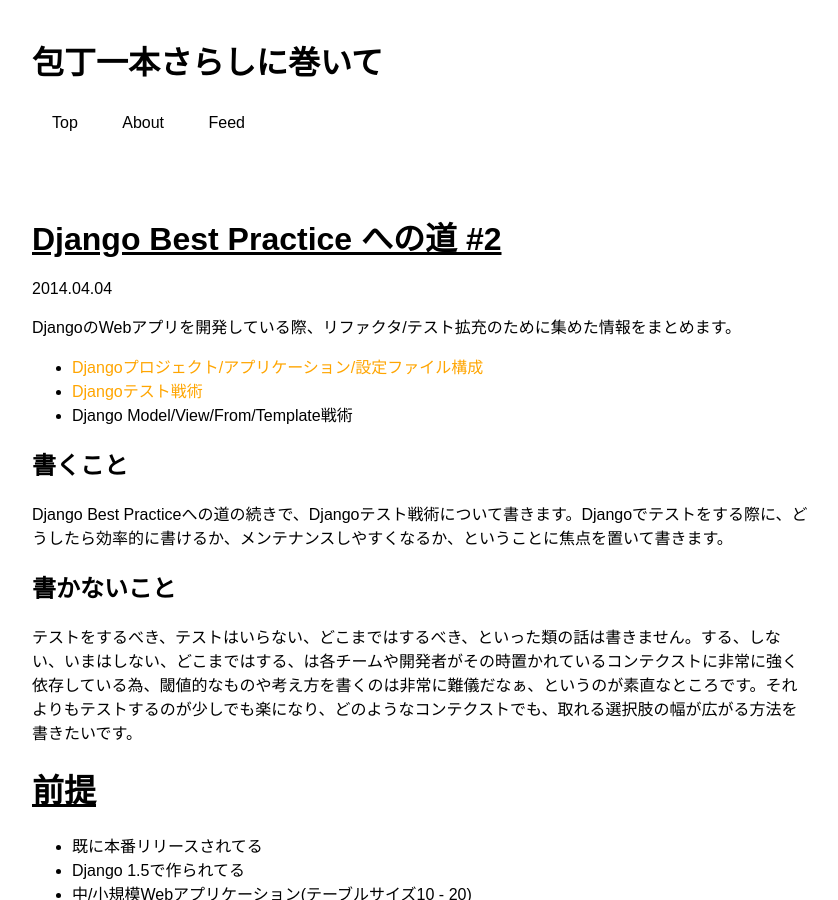
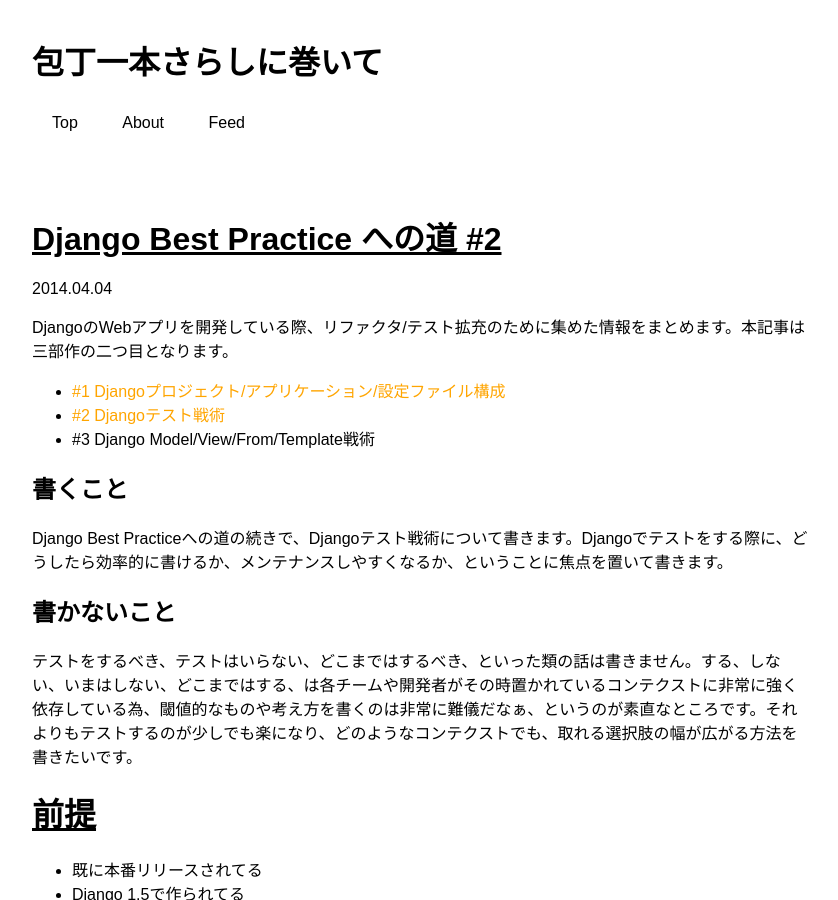
Before and after one commit to achiku/achiku.github.io, a Jekyll site: the page built from _posts/2014-04-04-road-to-django-best-practice.md, in a window 1280 px wide and 900 px high. Shown: the whole window, without its empty margins (218-1056 px from the left). Built offline with Jekyll 4.4.1, drawn with Linux system fonts in a browser that asks for light colours; comment, search, counter and statistics services are not loaded; some of the changed text lies outside the part shown.

Commit message:
レビュー反映

```diff
--- a/_posts/2014-04-04-road-to-django-best-practice.md
+++ b/_posts/2014-04-04-road-to-django-best-practice.md
@@ -3,11 +3,11 @@
 title: 'Django Best Practice への道 #2'
 ---
 
-DjangoのWebアプリを開発している際、リファクタ/テスト拡充のために集めた情報をまとめます。
+DjangoのWebアプリを開発している際、リファクタ/テスト拡充のために集めた情報をまとめます。本記事は三部作の二つ目となります。
 
-- [Djangoプロジェクト/アプリケーション/設定ファイル構成](http://achiku.github.io/2014/04/01/road-to-django-best-practice.html)
-- [Djangoテスト戦術]()
-- Django Model/View/From/Template戦術
+- [#1 Djangoプロジェクト/アプリケーション/設定ファイル構成](http://achiku.github.io/2014/04/01/road-to-django-best-practice.html)
+- [#2 Djangoテスト戦術](http://achiku.github.io/2014/04/04/road-to-django-best-practice.html)
+- \#3 Django Model/View/From/Template戦術
 
 
 書くこと
@@ -338,3 +338,7 @@
 今回はだいぶ概念的な話がおおくなってしまいました。。本当はもっとゴリッとしたテストセットアップ方法の工夫や、WebTestとpy.testの連携や、conftest.pyの配置と役割、とかを書きたかったのですが、今回は一旦ココまでとします。
 
 次回はDjangoテスト戦術の第二弾でもっと実装よりの話をします。てかなげーな。このポスト。。
+
+- [#1 Djangoプロジェクト/アプリケーション/設定ファイル構成](http://achiku.github.io/2014/04/01/road-to-django-best-practice.html)
+- [#2 Djangoテスト戦術](http://achiku.github.io/2014/04/04/road-to-django-best-practice.html)
+- \#3 Django Model/View/From/Template戦術
```
Also changed, not shown: _posts/2014-04-01-road-to-django-best-practice.md (+8 -4 lines), 3 other files.
